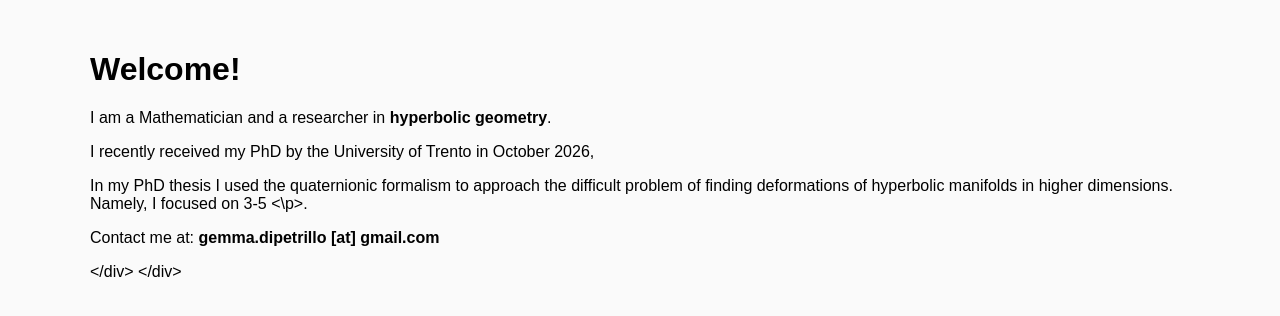
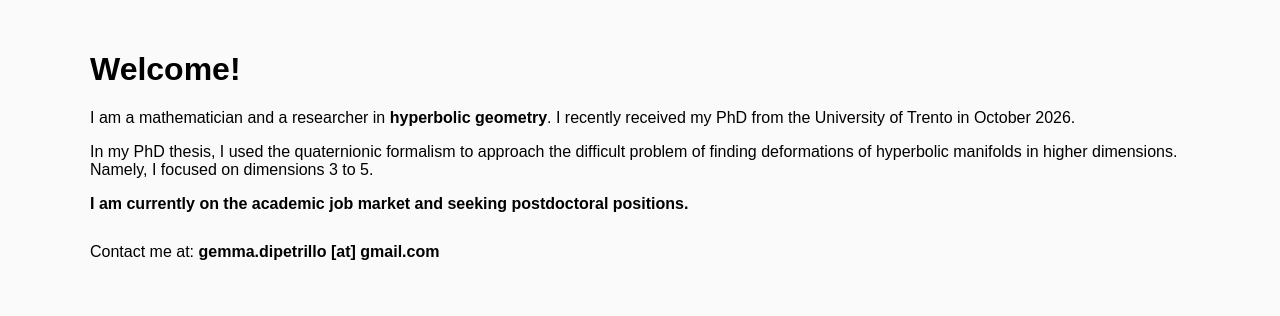
Before and after one commit to dipetrillo/dipetrillo.github.io, a Jekyll site: the page built from index.md, in a window 1280 px wide, cut to the strip 545-861 px from the top of the page. Built offline with Jekyll 4.4.1, drawn with Linux system fonts in a browser that asks for light colours.

Commit message:
Update index.md

```diff
--- a/index.md
+++ b/index.md
@@ -4,20 +4,31 @@ title: Gemma Di Petrillo
 subtitle: WIP
 ---
 
-<!-- Questo è il contenitore Flexbox. "gap: 40px" è lo spazio tra la foto e il testo -->
 <div style="display: flex; flex-wrap: wrap; align-items: center; gap: 55px; text-align: left;">
 
-  <!-- L'elemento 1 a sinistra: La tua foto (l'ho fatta leggermente più grande) -->
+  <!-- La foto -->
   <img src="images/profile.jpg" style="width: 250px; height: 250px; border-radius: 10px; object-fit: cover; flex-shrink: 0;">
 
-  <!-- L'elemento 2 a destra: Una scatola che contiene tutto il tuo testo -->
+  <!-- Il testo -->
   <div>
     <h1 style="margin-top: 0;">Welcome!</h1>
 
-    <p> I am a Mathematician and a researcher in <strong>hyperbolic geometry</strong>.  </p>
-    <p> I recently received my PhD by the University of Trento in October 2026,  </p>
-    <p> In my PhD thesis I used the quaternionic formalism to approach the difficult problem of finding deformations of hyperbolic manifolds in higher dimensions. Namely, I focused on 3-5 <\p>.
-    <p>Contact me at: <strong>gemma.dipetrillo [at] gmail.com</strong></p>
+    <p>
+      I am a mathematician and a researcher in <strong>hyperbolic geometry</strong>.
+      I recently received my PhD from the University of Trento in October 2026.
+    </p>
+
+    <p>
+      In my PhD thesis, I used the quaternionic formalism to approach the difficult problem of finding deformations of hyperbolic manifolds in higher dimensions. Namely, I focused on dimensions 3 to 5.
+    </p>
+
+    <p>
+      <strong>I am currently on the academic job market and seeking postdoctoral positions.</strong>
+    </p>
+
+    <p style="margin-top: 30px;">
+      Contact me at: <strong>gemma.dipetrillo [at] gmail.com</strong>
+    </p>
   </div>
 
 </div>
```
